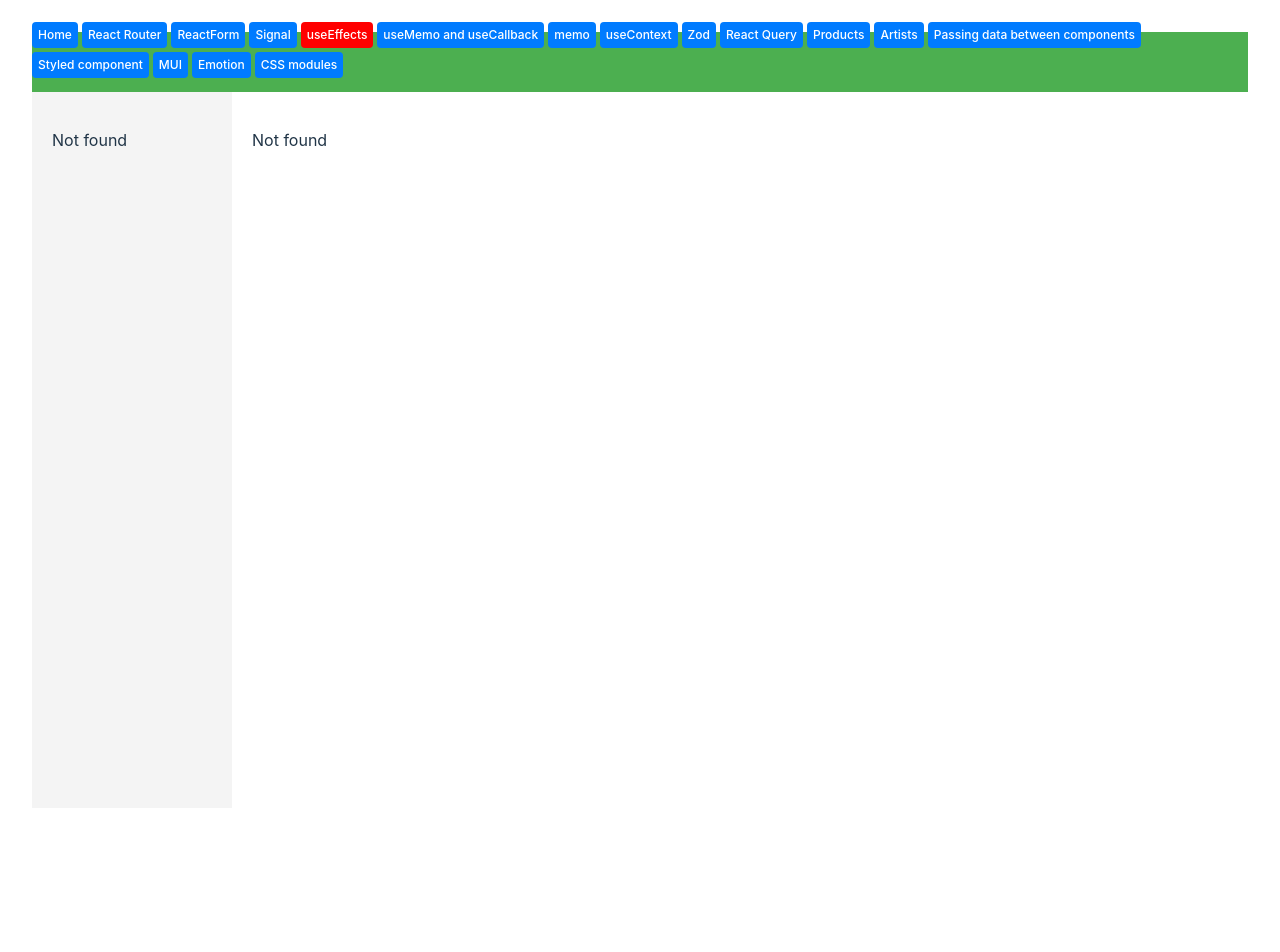
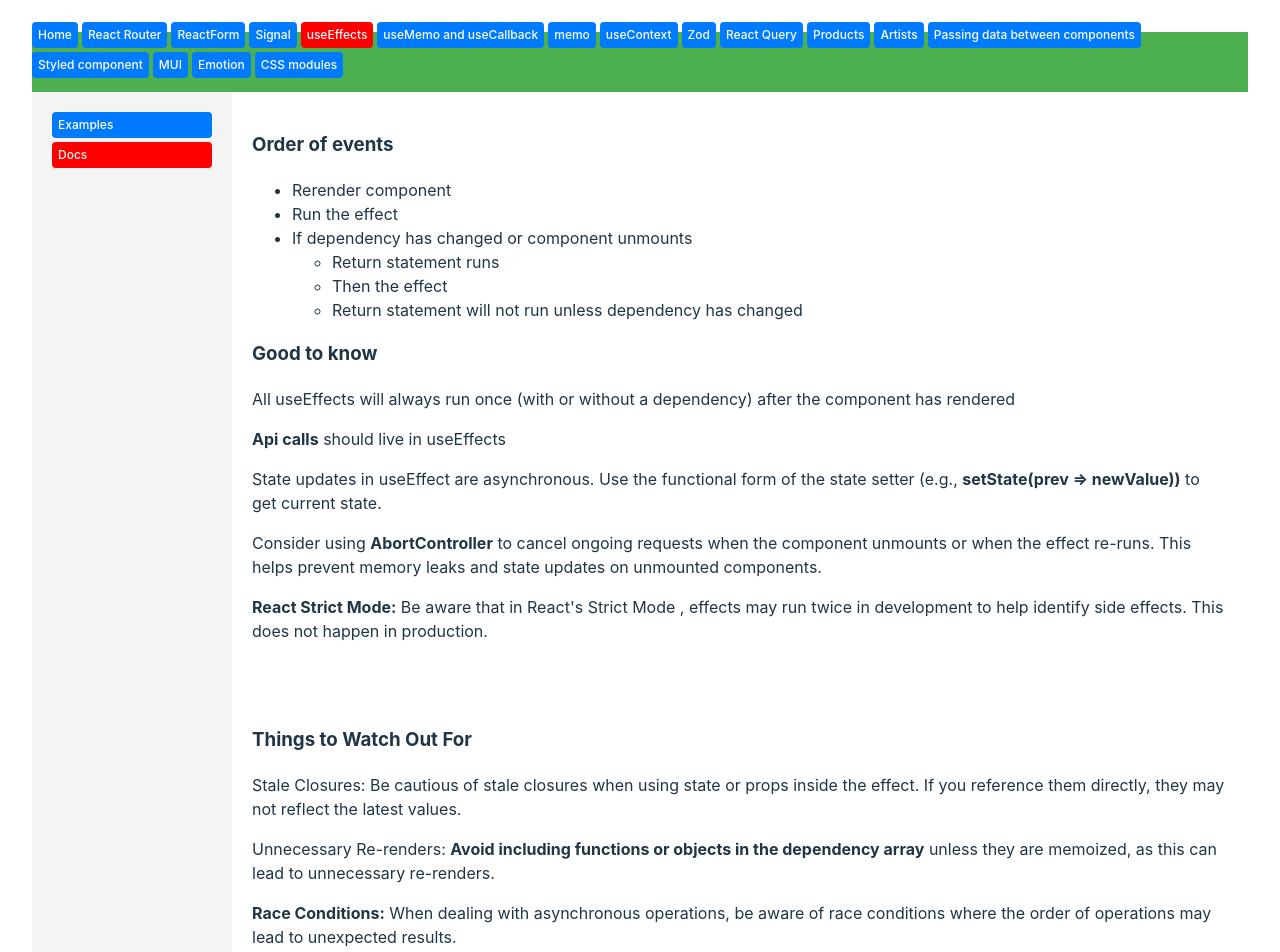
Before and after one commit to rickardd/react-sandbox, a React (Vite) app: page /use-effects/docs in a window 1280 px wide. Shown: the top 952 px of the page. Before the commit the page ends 864 px from the top, so only its background shows below. Built offline with nearby package versions, Linux system fonts and the light colour scheme.

Commit message:
Tidy up useEffects

```diff
--- a/src/App.tsx
+++ b/src/App.tsx
@@ -6,7 +6,7 @@ import Products from "./pages/products/Products";
 import Artists from "./pages/artists/Artists";
 import SearchBar from "./pages/artists/components/SearchBar";
 import ArtistList from "./pages/artists/components/ArtistList";
-import { SideEffects } from "./components/SideEffects";
+import { SideEffects } from "./components/side-effects/SideEffects";
 import { MemoComponent } from "./components/MemoComponent";
 import { PassingData } from "./components/PassingData";
 import { Context } from "./components/Context";
@@ -21,6 +21,8 @@ import { ReactRouterNav } from "./components/react-routes/ReactRoutesNav";
 import { ReactRouterRoutes } from "./components/react-routes/ReactRoutesRoutes";
 import "./App.scss";
 import "./layout.scss";
+import { SideEffectsRoutes } from "./components/side-effects/SideEffectsRoutes";
+import { SideEffectsNav } from "./components/side-effects/SideEffectsNav";
 
 const App = () => {
   return (
@@ -87,6 +89,7 @@ const App = () => {
           <Routes>
             <Route path="/" element={<p>This is the root path</p>} />
             <Route path="/react-form/*" element={<ReactFormNav />} />
+            <Route path="/use-effects/*" element={<SideEffectsNav />} />
             <Route path="/react-router/*" element={<ReactRouterNav />}>
               <Route path="test1" element={<p>Test 1</p>} />
               <Route path="test2" element={<p>Test 2</p>} />
@@ -97,12 +100,12 @@ const App = () => {
         <main className="content">
           <Routes>
             <Route path="/" element={<p>This is the root path</p>} />
+            <Route path="/use-effects/*" element={<SideEffectsRoutes />} />
             <Route path="/react-router/*" element={<ReactRouterRoutes />} />
             <Route path="/react-form/*" element={<ReactFormRoutes />}>
               {/* <Route path="*" element={<ReactFormRoutes />} /> */}
             </Route>
             <Route path="/signal" element={<Signal />} />
-            <Route path="/use-effects" element={<SideEffects />} />
             <Route path="/use-memo" element={<MemoComponent />} />
             <Route path="/react-useMemo-useCallback" element={<MemoAndCallbackHooks />} />
             <Route path="/use-context" element={<Context />} />
--- a/src/components/SideEffects.tsx
+++ b/src/components/side-effects/SideEffects.tsx
@@ -147,33 +147,6 @@ export const SideEffects = ({ foo = true }) => {
 
   return (
     <div>
-      <h3>Good to know</h3>
-
-      <p>All useEffects will always run once (with or without a dependency) after the component has rendered</p>
-
-      <p>
-        The return statement runs <br /> - Before the Component Unmounts <br /> - Before the effect runs again because a dependency has change.
-      </p>
-      <p>Api calls should live in useEffects</p>
-      <p>State updates in useEffect are asynchronous. Use the functional form of the state setter (e.g., setState(prev =&gt; newValue)) to get current state.</p>
-
-      <p>
-        Consider using AbortController to cancel ongoing requests when the component unmounts or when the effect re-runs. This helps prevent memory leaks and state updates on unmounted components.
-      </p>
-
-      <p>
-        React Strict Mode: <strong>Be aware that in React's Strict Mode</strong> , effects may run twice in development to help identify side effects. This does not happen in production.
-      </p>
-
-      <br />
-      <br />
-
-      <h3>Things to Watch Out For</h3>
-      <p>Stale Closures: Be cautious of stale closures when using state or props inside the effect. If you reference them directly, they may not reflect the latest values.</p>
-      <p>Unnecessary Re-renders: Avoid including functions or objects in the dependency array unless they are memoized, as this can lead to unnecessary re-renders.</p>
-      <p>Race Conditions: When dealing with asynchronous operations, be aware of race conditions where the order of operations may lead to unexpected results.</p>
-      <p>Component Unmounting: Always ensure that your cleanup logic is robust to handle cases where the component may unmount before an effect completes.</p>
-
       <button onClick={increment}>Increment</button>
       <button onClick={() => setUserId((prevUserId) => prevUserId + 1)}>Get next user</button>
     </div>
--- /dev/null
+++ b/src/components/side-effects/SideEffectsDocs.tsx
@@ -0,0 +1,56 @@
+export const SideEffectsDocs = () => {
+  return (
+    <div>
+      <h3>Order of events</h3>
+
+      <ul>
+        <li>Rerender component</li>
+        <li>Run the effect</li>
+        <li>
+          If dependency has changed or component unmounts
+          <ul>
+            <li>Return statement runs</li>
+            <li>Then the effect</li>
+            <li>Return statement will not run unless dependency has changed</li>
+          </ul>
+        </li>
+      </ul>
+
+      <h3>Good to know</h3>
+
+      <p>All useEffects will always run once (with or without a dependency) after the component has rendered</p>
+
+      <p>
+        <strong>Api calls</strong> should live in useEffects
+      </p>
+
+      <p>
+        State updates in useEffect are asynchronous. Use the functional form of the state setter (e.g., <strong>setState(prev =&gt; newValue))</strong> to get current state.
+      </p>
+
+      <p>
+        Consider using <strong>AbortController</strong> to cancel ongoing requests when the component unmounts or when the effect re-runs. This helps prevent memory leaks and state updates on
+        unmounted components.
+      </p>
+
+      <p>
+        <strong>React Strict Mode:</strong> Be aware that in React's Strict Mode , effects may run twice in development to help identify side effects. This does not happen in production.
+      </p>
+
+      <br />
+      <br />
+
+      <h3>Things to Watch Out For</h3>
+      <p>Stale Closures: Be cautious of stale closures when using state or props inside the effect. If you reference them directly, they may not reflect the latest values.</p>
+      <p>
+        Unnecessary Re-renders: <strong>Avoid including functions or objects in the dependency array</strong> unless they are memoized, as this can lead to unnecessary re-renders.
+      </p>
+      <p>
+        <strong>Race Conditions:</strong> When dealing with asynchronous operations, be aware of race conditions where the order of operations may lead to unexpected results.
+      </p>
+      <p>
+        Component Unmounting: Always ensure that your cleanup logic is robust to handle cases where the <strong>component may unmount before an effect completes</strong>.
+      </p>
+    </div>
+  );
+};
--- /dev/null
+++ b/src/components/side-effects/SideEffectsNav.tsx
@@ -0,0 +1,20 @@
+import { NavLink, Outlet } from "react-router-dom";
+
+export const SideEffectsNav = () => {
+  return (
+    <>
+      <nav>
+        <ul>
+          <li>
+            <NavLink to="/use-effects/examples">Examples</NavLink>
+          </li>
+          <li>
+            <NavLink to="/use-effects/docs">Docs</NavLink>
+          </li>
+        </ul>
+      </nav>
+
+      <Outlet />
+    </>
+  );
+};
--- /dev/null
+++ b/src/components/side-effects/SideEffectsRoutes.tsx
@@ -0,0 +1,13 @@
+import { Route, Routes } from "react-router-dom";
+import { SideEffects } from "./SideEffects";
+import { SideEffectsDocs } from "./SideEffectsDocs";
+
+export const SideEffectsRoutes = () => {
+  return (
+    <Routes>
+      <Route index path="" element={<p>Index</p>} />
+      <Route path="examples" element={<SideEffects />} />
+      <Route path="docs" element={<SideEffectsDocs />} />
+    </Routes>
+  );
+};
```
